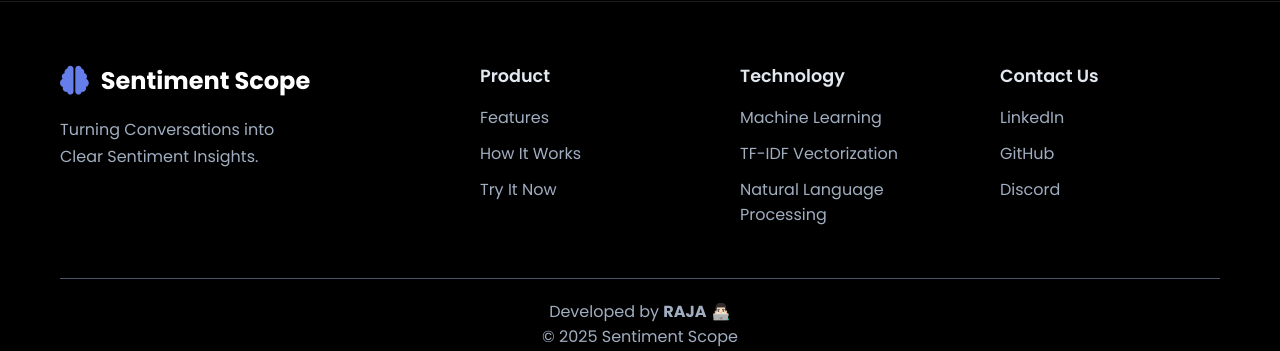
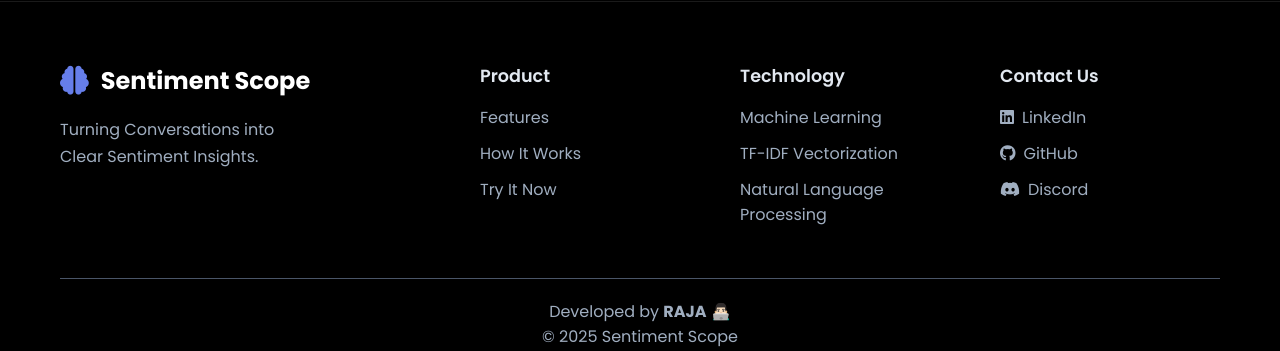
Before and after one commit to RAJA-2004/Sentiment-Scope, a Flask app: page / in a window 1280 px wide. Shown: the part 3507-3858 px from the top of the page. Run offline with Flask 3, Linux system fonts and the light colour scheme; parts of the project's set-up code (start-up, migrations or seed data) failed here and were passed over.

Commit message:
uploaded template files

```diff
--- a/templates/landing.html
+++ b/templates/landing.html
@@ -274,9 +274,9 @@
                     </div>
                     <div class="footer-section">
                         <h4>Contact Us</h4>
-                        <a target="_blank" href="https://www.linkedin.com/in/rajadigvijaysingh/">LinkedIn</a>
-                        <a target="_blank" href="https://github.com/RAJA-2004">GitHub</a>
-                        <a target="_blank" href="discord">Discord</a>
+                        <a target="_blank" href="https://www.linkedin.com/in/rajadigvijaysingh/"><i class="fab fa-linkedin" style="margin-right: 8px;"></i>LinkedIn</a>
+                        <a target="_blank" href="https://github.com/RAJA-2004"><i class="fab fa-github" style="margin-right: 8px;"></i>GitHub</a>
+                        <a target="_blank" href="https://discord.com"><i class="fab fa-discord" style="margin-right: 8px;"></i>Discord</a>
                     </div>
                 </div>
             </div>
```
